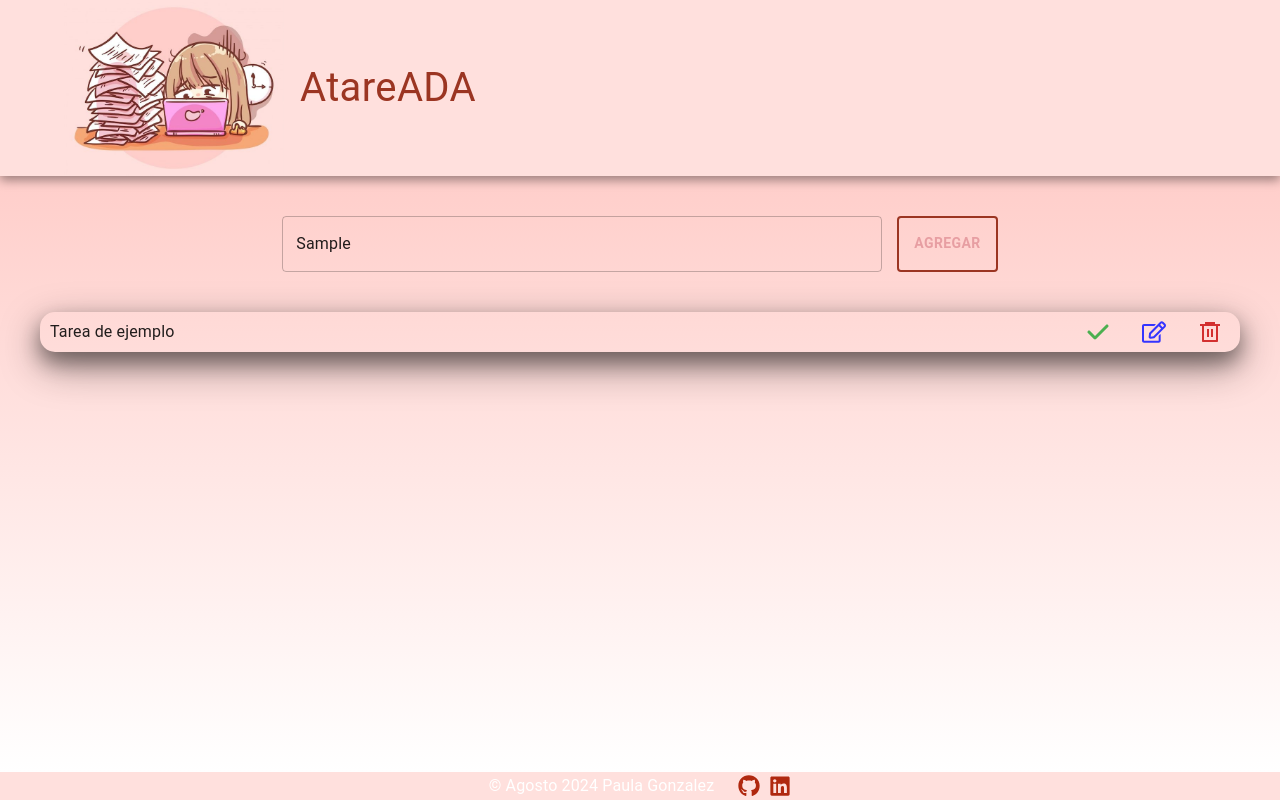
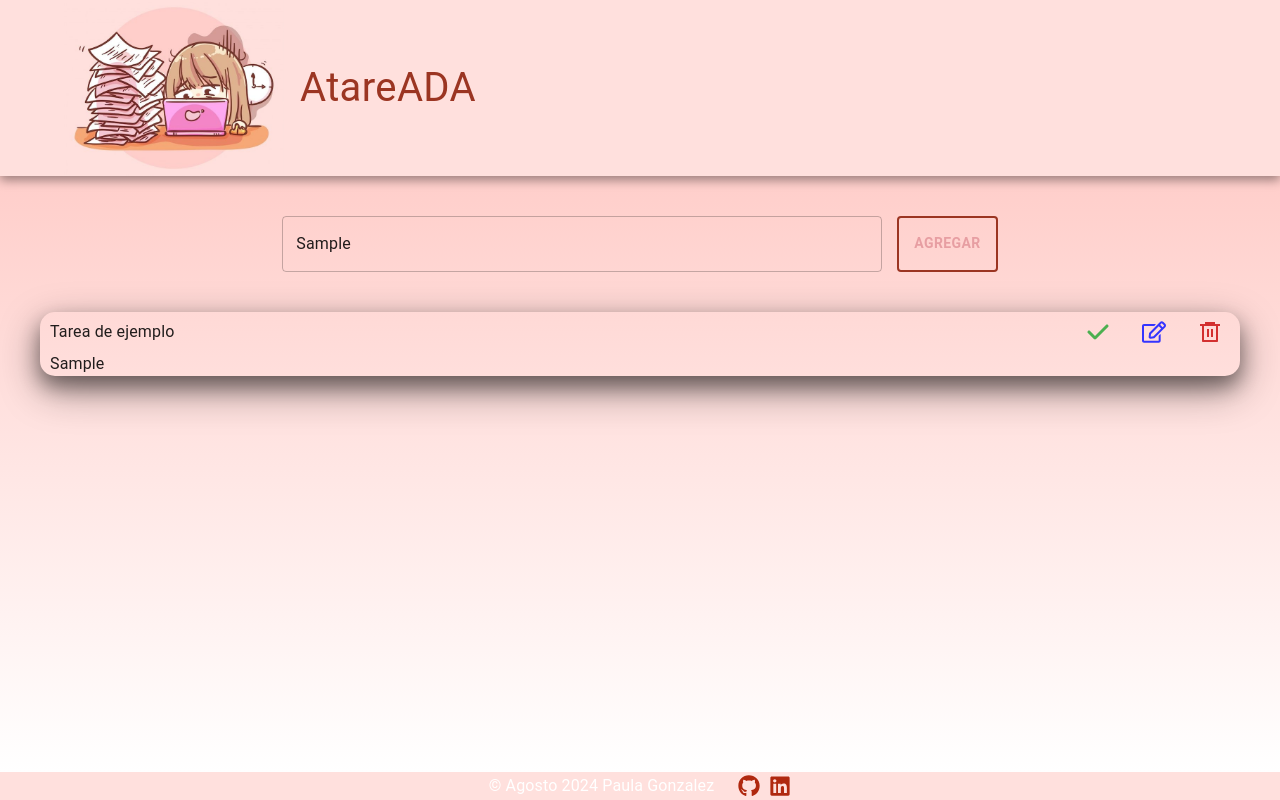
Before and after one commit to paulanabelgonzalez/AtareADA, a React (Vite) app: page / in a window 1280 px wide. Both pictures are taken after typing "Sample" into the empty fields and a click on the button "AGREGAR". Built offline with nearby package versions, Linux system fonts and the light colour scheme.

Commit message:
renderizo las tareas

```diff
--- a/src/components/Form.jsx
+++ b/src/components/Form.jsx
@@ -1,12 +1,9 @@
-import { useState } from "react";
 import { useForm } from "react-hook-form";
 import { v4 as uuidv4 } from "uuid";
 import { Box, Button, TextField } from "@mui/material";
-import { getAddedTasks, setTasksLS } from "../LocalStorage";
 
-export const Form = () => {
+export const Form = ({ addTask }) => {
 	const { register, handleSubmit } = useForm();
-	const [tasks, setTasks] = useState(getAddedTasks());
 
 	const onSubmit = (data) => {
 		console.log(data);
@@ -16,12 +13,9 @@ export const Form = () => {
 			completed: false,
 			description: data.description,
 		};
-
-		const updatedTasks = [...tasks, newTask];
-		setTasks(updatedTasks);
-		setTasksLS(updatedTasks);
+		addTask(newTask);
+		console.log(newTask);
 	};
-	console.log(tasks);
 
 	return (
 		<Box
--- a/src/components/List.jsx
+++ b/src/components/List.jsx
@@ -31,7 +31,8 @@ const EditTooltip = createStyledTooltip("#3434ff");
 const DeleteTooltip = createStyledTooltip("#d32f2f");
 const DescriptionTooltip = createStyledTooltip("grey");
 
-export const List = () => {
+export const List = ({ tasks }) => {
+	console.log(tasks);
 	return (
 		<Box
 			sx={{
@@ -76,6 +77,13 @@ export const List = () => {
 					</DescriptionTooltip> */}
 				</Stack>
 			</Box>
+			<Box>
+				{tasks.map((task) => (
+					<Box key={task.id}>
+						<Typography>{task.task}</Typography>
+					</Box>
+				))}
+			</Box>
 		</Box>
 	);
 };
--- a/src/layout/Main.jsx
+++ b/src/layout/Main.jsx
@@ -1,16 +1,27 @@
+import { useState } from "react";
+
 import { Box } from "@mui/material";
+
+import { getAddedTasks, setTasksLS } from "../LocalStorage";
 
 import { Form } from "../components/Form";
 import { List } from "../components/List";
 
 export const Main = () => {
+	const [tasks, setTasks] = useState(getAddedTasks());
+
+	const addTask = (newTask) => {
+		const updatedTasks = [...tasks, newTask];
+		setTasks(updatedTasks);
+		setTasksLS(updatedTasks);
+	};
 	return (
 		<Box
 			as="main"
 			sx={{ background: "linear-gradient(to bottom, #ffceca , white)" }}
 		>
-			<Form />
-			<List />
+			<Form addTask={addTask} />
+			<List tasks={tasks} />
 		</Box>
 	);
 };
```
